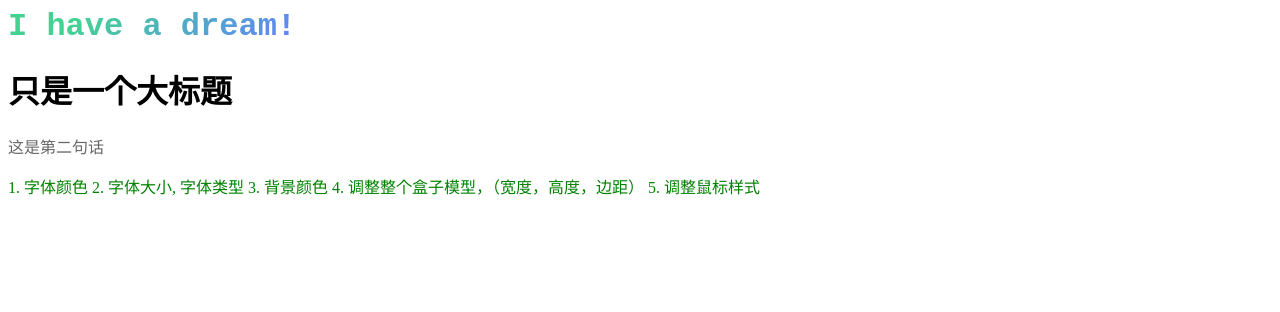
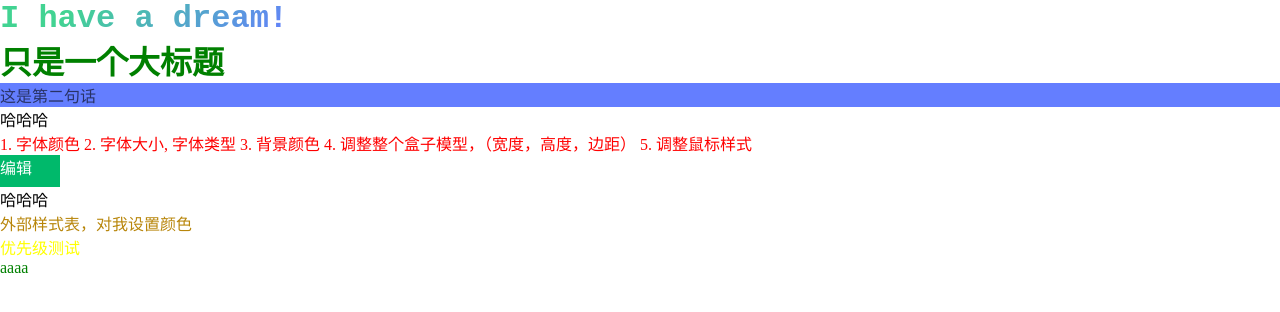
Before and after one commit to LearnByStep/lets-start, a plain HTML site: page 02/index.html in a window 1280 px wide. Drawn offline with Linux system fonts and the light colour scheme.

Commit message:
选择器优先级问题

```diff
--- /dev/null
+++ b/02/index.css
@@ -0,0 +1,3 @@
+.out-layout {
+    color: darkgoldenrod;
+}
--- a/02/index.html
+++ b/02/index.html
@@ -3,6 +3,7 @@
   <head>
     <link rel="preconnect" href="https://fonts.googleapis.com" />
     <link rel="preconnect" href="https://fonts.gstatic.com" crossorigin />
+    <link rel="stylesheet" href="./index.css">
     <!-- <link
       href="https://fonts.googleapis.com/css2?family=Inconsolata:wght@700&display=swap"
       rel="stylesheet"
@@ -10,9 +11,6 @@
     <meta charset="UTF-8" />
     <title>Document</title>
     <style>
-      div {
-        color: green;
-      }
 
       .first-word {
         background: -webkit-linear-gradient(315deg, #42d392 25%, #647eff);
@@ -21,20 +19,68 @@
         font-weight: bold;
         font-size: 2em;
         font-family: 'source code pro', monospace;
+        background-color: #647eff;
       }
 
       #second-word {
         color: rgba(0, 0, 0, 0.6);
+        background-color: #647eff;
+      }
+
+      .edit {
+        color: #fff;
+        background-color: #00b96b;
+        width: 60px; /** 单位是像素**/
+        height: 32px;
+      }
+
+      .edit:hover {
+        background-color: red;
+
+        background-color: black !important;
+        cursor: pointer;
+      }
+
+
+      div {
+        color: red;
+      }
+
+      /* #style-id {
+        color: #000;
+      } */
+
+      .style-class {
+        color: yellow;
+      }
+
+      div > div > span {
+        color: green;
+      }
+
+      * {
+        margin: 0;
+        padding: 0;
       }
     </style>
   </head>
   <body>
     <span class="first-word">I have a dream!</span>
-    <h1>只是一个大标题</h1>
-    <p id="second-word">这是第二句话</p>
+    <h1 style="color: green;">只是一个大标题</h1>
+    <p id="second-word">这是第二句话</p><span>哈哈哈</span>
     <div>
       1. 字体颜色 2. 字体大小, 字体类型 3. 背景颜色 4.
       调整整个盒子模型，（宽度，高度，边距） 5. 调整鼠标样式
     </div>
+    <div class="edit">编辑</div>
+    <span>哈哈哈</span>
+    <div class="out-layout">外部样式表，对我设置颜色</div>
+
+    <!--优先级测试-->
+    <div class="style-class" id="style-id">优先级测试
+      <div>
+        <span>aaaa</span>
+      </div>
+    </div>
   </body>
 </html>
```
